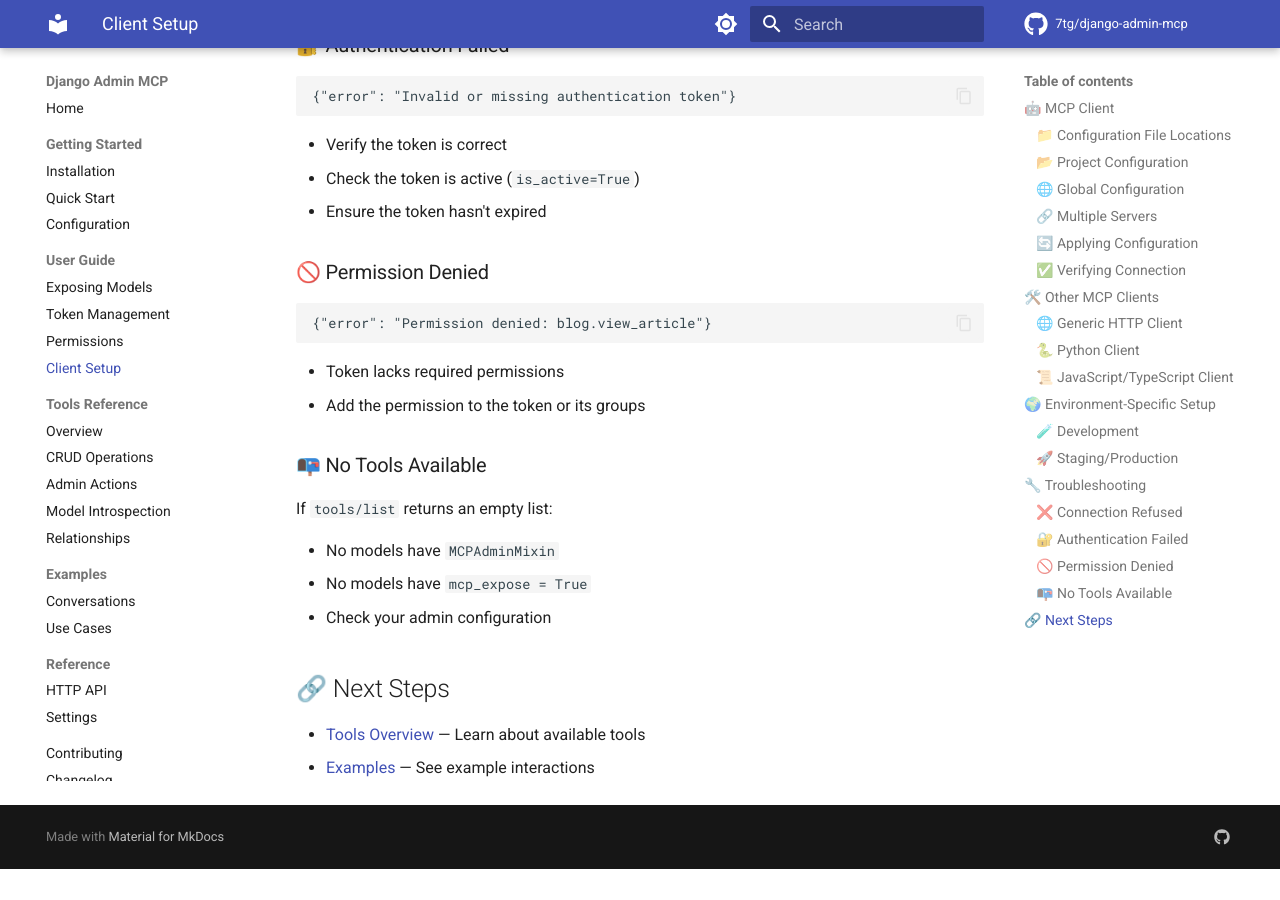
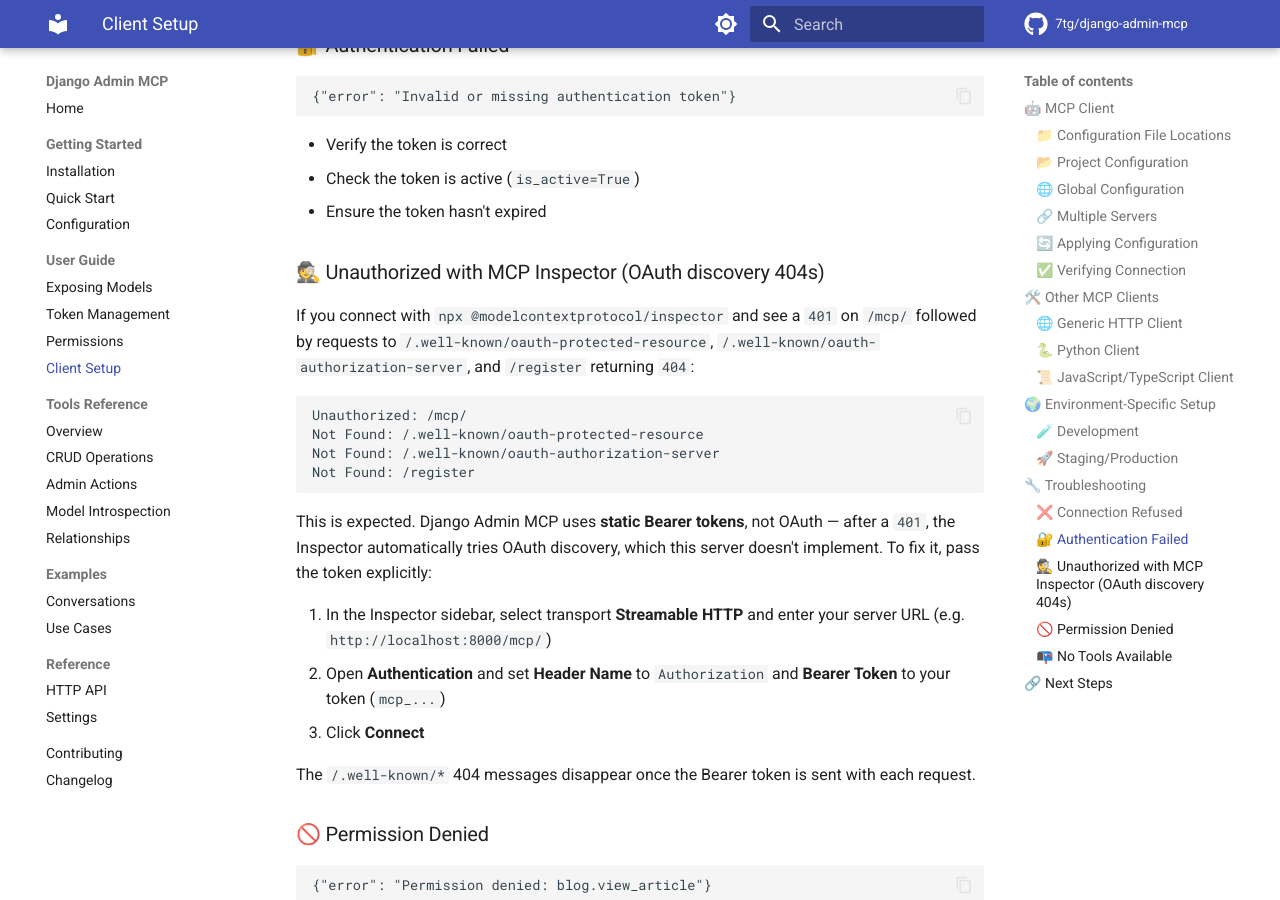
Before and after one commit to 7tg/django-admin-mcp, an MkDocs documentation site: the page built from docs/guide/client-setup.md, in a window 1280 px wide and 900 px high, scrolled down 5217 px. Built offline with MkDocs 1.6.1 and Material for MkDocs 9.7.7, drawn with Linux system fonts in a browser that asks for light colours; comment, search, counter and statistics services are not loaded; before the commit the page ends 6086 px from its top, so only the background shows below that.

Commit message:
docs: add MCP Inspector Bearer token troubleshooting section
Explains the 401 + OAuth discovery 404 pattern reported in #81 and how to
configure the Authorization header in the Inspector.

````diff
--- a/docs/guide/client-setup.md
+++ b/docs/guide/client-setup.md
@@ -242,6 +242,32 @@
 - Check the token is active (`is_active=True`)
 - Ensure the token hasn't expired
 
+### 🕵️ Unauthorized with MCP Inspector (OAuth discovery 404s)
+
+If you connect with `npx @modelcontextprotocol/inspector` and see a `401` on
+`/mcp/` followed by requests to `/.well-known/oauth-protected-resource`,
+`/.well-known/oauth-authorization-server`, and `/register` returning `404`:
+
+```
+Unauthorized: /mcp/
+Not Found: /.well-known/oauth-protected-resource
+Not Found: /.well-known/oauth-authorization-server
+Not Found: /register
+```
+
+This is expected. Django Admin MCP uses **static Bearer tokens**, not OAuth —
+after a `401`, the Inspector automatically tries OAuth discovery, which this
+server doesn't implement. To fix it, pass the token explicitly:
+
+1. In the Inspector sidebar, select transport **Streamable HTTP** and enter
+   your server URL (e.g. `http://localhost:8000/mcp/`)
+2. Open **Authentication** and set **Header Name** to `Authorization` and
+   **Bearer Token** to your token (`mcp_...`)
+3. Click **Connect**
+
+The `/.well-known/*` 404 messages disappear once the Bearer token is sent
+with each request.
+
 ### 🚫 Permission Denied
 
 ```
````
